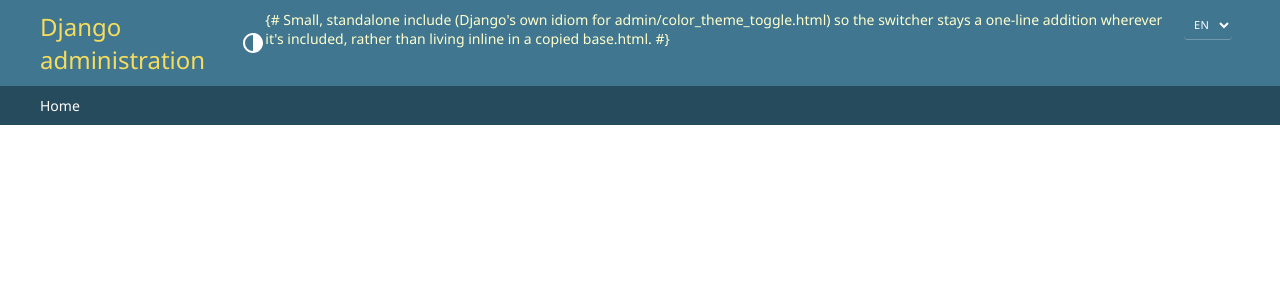
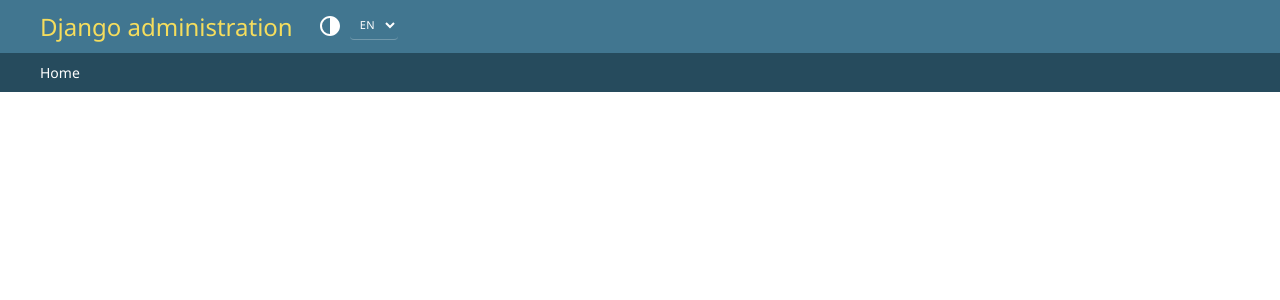
Before and after one commit to jswetzen/tryggare, a Django app: template backend/templates/admin/base_site.html in a window 1280 px wide. Shown: the top 300 px of the page. Run offline with Django 5.2, Linux system fonts and the light colour scheme; the template is opened without the code that fills it, so the values that code supplies are empty; parts of the project's set-up code (start-up, migrations or seed data) failed here and were passed over.

Commit message:
fix(admin): stop rendering a template comment as visible text on every page
Django parses {# #} as a SINGLE-line comment only. Both admin template
overrides added in 433a8a4 wrote multi-line ones, so the comment text was
never parsed and rendered literally into the admin chrome — "{# Small,
standalone include (Django's own idiom for ...) #}" appeared in the header
of every admin page, on a surface that is customer-facing (D4).

Switched both to {% comment %} blocks.

Found by a blind-test persona doing an unrelated job, not by any gate: the
test suite does not look at chrome, check_messages only reads catalogues,
and the string is invisible to anything that is not a human loading a page.
The language_switcher.html copy is the worse of the two — it renders via
the userlinks block, so it was on literally every page load.

Committed separately from the increment in flight, which touches only
admin Python.

Co-Authored-By: Claude Opus 5 <noreply@anthropic.com>
Claude-Session: https://claude.ai/code/session_018az6bGXJC2h1hXNJbtX8ez

```diff
--- a/backend/templates/admin/base_site.html
+++ b/backend/templates/admin/base_site.html
@@ -1,12 +1,14 @@
 {% extends "admin/base.html" %}
 {% load i18n %}
 
-{# Smallest override that reaches the `userlinks`/`branding` blocks: those are
-   defined on admin/base.html itself, not admin/base_site.html, but Django
-   lets a descendant template redeclare any ancestor block regardless of
-   which template in the chain defined it. Copying the ~10-line base_site.html
-   (title/branding, unchanged below) is far cheaper than copying base.html's
-   full ~100+ lines just to add one include. #}
+{% comment %}
+Smallest override that reaches the `userlinks`/`branding` blocks: those are
+defined on admin/base.html itself, not admin/base_site.html, but Django
+lets a descendant template redeclare any ancestor block regardless of
+which template in the chain defined it. Copying the ~10-line base_site.html
+(title/branding, unchanged below) is far cheaper than copying base.html's
+full ~100+ lines just to add one include.
+{% endcomment %}
 
 {% block title %}{% if subtitle %}{{ subtitle }} | {% endif %}{{ title }} | {{ site_title|default:_('Django site admin') }}{% endblock %}
 
--- a/backend/templates/admin/language_switcher.html
+++ b/backend/templates/admin/language_switcher.html
@@ -1,7 +1,9 @@
 {% load i18n %}
-{# Small, standalone include (Django's own idiom for admin/color_theme_toggle.html)
-   so the switcher stays a one-line addition wherever it's included, rather
-   than living inline in a copied base.html. #}
+{% comment %}
+Small, standalone include (Django's own idiom for admin/color_theme_toggle.html)
+so the switcher stays a one-line addition wherever it's included, rather
+than living inline in a copied base.html.
+{% endcomment %}
 <form action="{% url 'set_language' %}" method="post" class="language-switcher">
   {% csrf_token %}
   <input type="hidden" name="next" value="{{ request.get_full_path }}">
```
